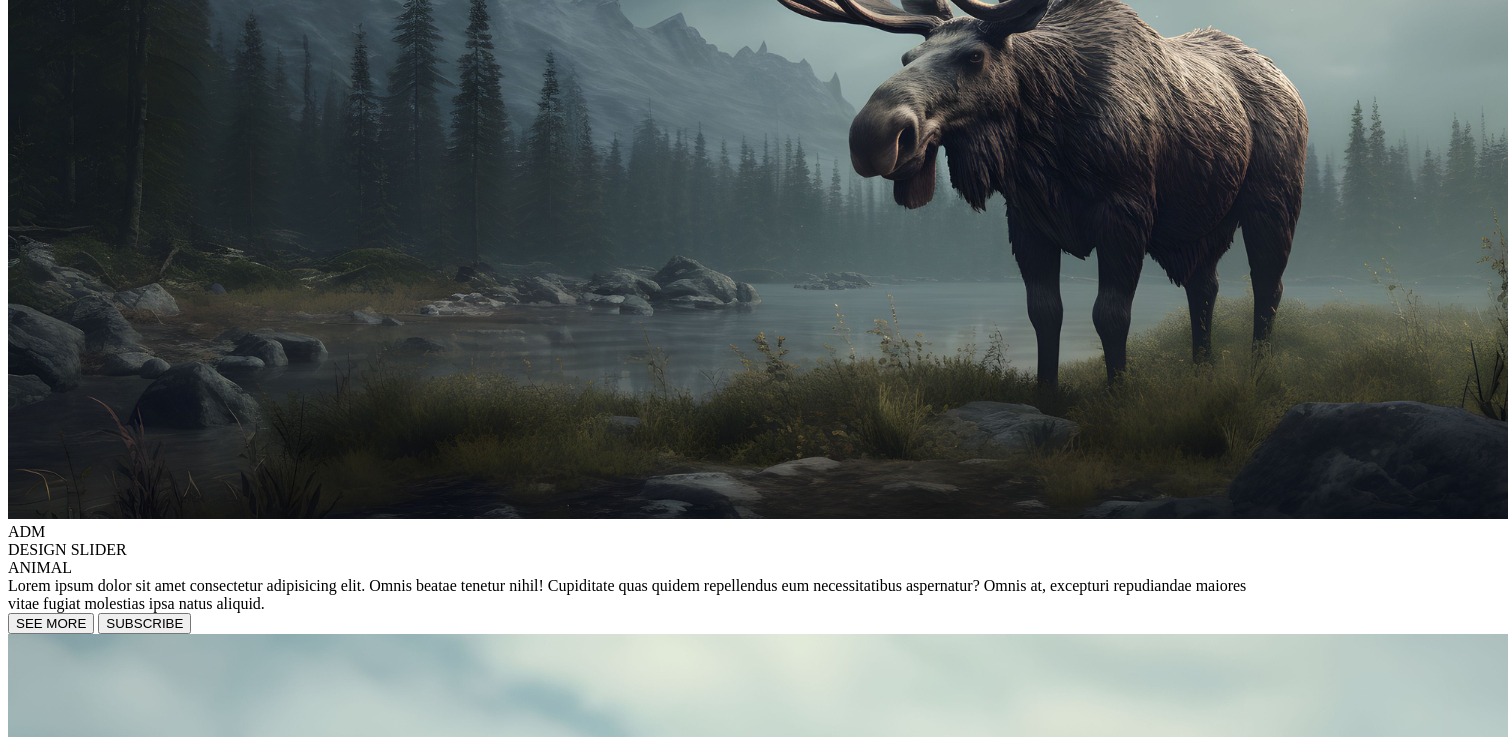
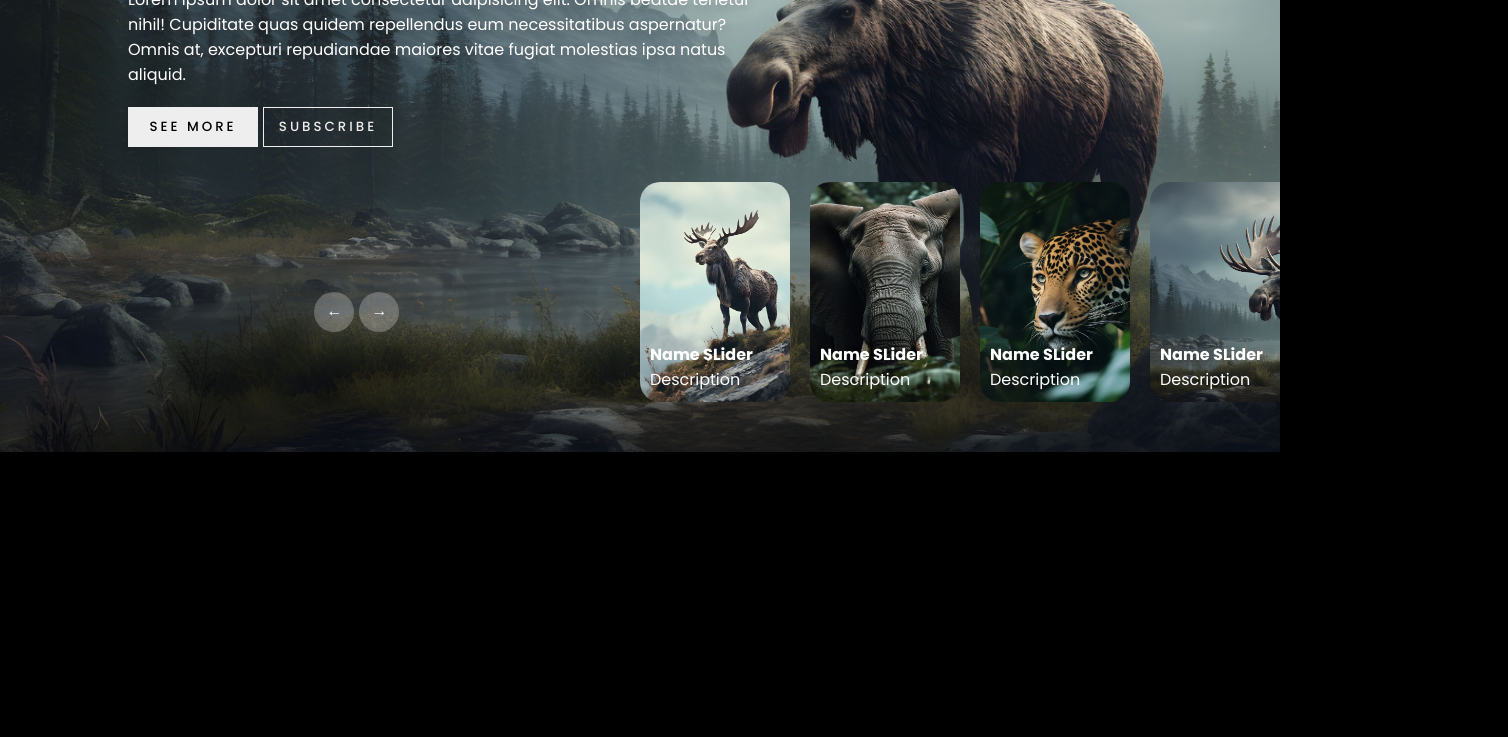
Before and after one commit to o-adm/css-image-slider, a plain HTML site: page image-slider/index.html in a window 1280 px wide. Shown: the part 348-1085 px from the top of the page, 1508 px wide, since content can reach past the window. After the commit the page ends 800 px from the top, so only its background shows below. Drawn offline with Linux system fonts and the light colour scheme; the site is published under a folder, as on GitHub Pages, so addresses that start at the root find nothing.

Commit message:
update link

```diff
--- a/image-slider/index.html
+++ b/image-slider/index.html
@@ -4,7 +4,7 @@
     <meta charset="UTF-8" />
     <meta name="viewport" content="width=device-width, initial-scale=1.0" />
     <title>Image Slider</title>
-    <link rel="stylesheet" href="/style.css" />
+    <link rel="stylesheet" href="./style.css" />
   </head>
   <body>
     <!-- Header -->
@@ -140,6 +140,6 @@
       <div class="time"></div>
     </div>
 
-    <script src="/app.js"></script>
+    <script src="./app.js"></script>
   </body>
 </html>
```
